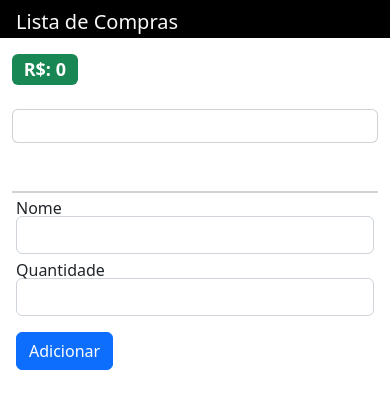
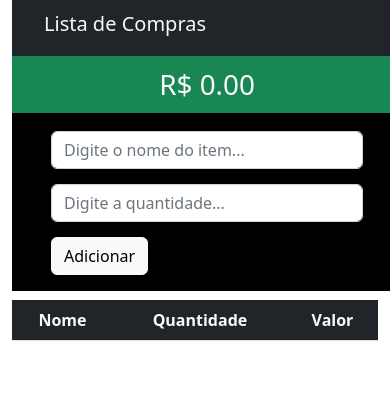
Before and after one commit to mooizabaatista/lista-compras, a React (Create React App) app: page / in a window 390 px wide. Shown: the top 408 px of the page. Built offline with nearby package versions, Linux system fonts and the light colour scheme; some icons are missing.

Commit message:
modificacoes

```diff
--- a/public/index.html
+++ b/public/index.html
@@ -3,7 +3,7 @@
   <head>
     <meta charset="utf-8" />
     <link rel="icon" href="%PUBLIC_URL%/favicon.ico" /><link href="/YOUR_PATH/favicon.ico" rel="icon" type="image/x-icon" />
-    <meta name="viewport" content="width=device-width, initial-scale=1" />
+   <meta content='maximum-scale=1.0, initial-scale=1.0, width=device-width' name='viewport'>
     <meta name="theme-color" content="#000000" />
     <meta
       name="description"
--- a/src/App.css
+++ b/src/App.css
@@ -1,119 +1,73 @@
-
-.header {
-    display: flex;
-    width: 100%;
-    background-color: #000;
+#root {
+  padding-top: 100px; /* ajuste o valor conforme necessário */
 }
 
-i:hover {
-    cursor: pointer;
+.fixed-items-top {
+  position: fixed;
+  top: 0;
+  width: 100%;
+  z-index: 2;
+  background-color: rgb(0, 0, 0);
 }
 
-.card-body {
-    user-select: none;
+.table-items {
+  padding-top: 250px; /* ajuste o valor para corresponder à altura do elemento fixo */
+  z-index: 1;
 }
 
-
-
-.badge{
-    font-size: 15px;
+.form-items {
+    width: 80%;
+    margin: 0 auto;
 }
 
-.total {
-    font-size: 32px;
-}
-
-.item-lista {
-    display: flex;
-    align-items: center;
-    justify-content: space-around;
-}
-
-.item-lista-riscado {
-    display: flex;
-    align-items: center;
-    justify-content: space-around;
-    text-decoration: line-through;
-    text-decoration-thickness: 3px;
-    text-decoration-color: red;
+.form-items input {
+    margin-top: 10px;
+    margin-bottom: 15px;
 }
 
 .valor {
-    border: none;
-    border-bottom: solid thin #999;
+    width: 80%;
+    font-weight: bold;
 }
 
-.valor-total {
-        font-size:25px;
+.nome-item {
+    font-weight: bold;
+}
+
+/* Responsive Smartphones */
+@media (max-width: 767px) {
+   .table {
+        width: 100%!important;
+    }
+    .nome-item {
+        font-weight: bold;
+        font-size: 0.9em;
     }
 
-.valor:focus {
-    outline: none;
-    box-shadow: none;
-}
-
-.nome-item{
-    width: 100px;
-    font-size: 15px!important;
-    min-width: 70px;
-    max-width: 70px;
-}
-
-p:hover {
-    cursor: pointer;
-}
-
-
-
-@media (max-width: 767px) {
-    .valor-total {
-        font-size:25px;
+    .table-items {
+         padding-top: 200px; /* ajuste o valor para corresponder à altura do elemento fixo */
+         z-index: 1;
     }
 
-    .form-cadastro {
-        position: fixed;
-        z-index: 1030;
-        right: 0;
-        left: 0;
-        border-radius: 0;
-        top: 1;
-        border-width: 0 0 1px;
-        line-height: 0;
-        display:block;
-    }
-
-    .item-lista{
-        flex-direction: column;
-        justify-content: space-around;
-        align-items: center;
+    .badge {
+        font-size: 15px!important;
     }
 
     i {
-        font-size: 25px;
+        font-size: 11px!important;
+        font-weight: bold!important;
     }
 
-    .badge {
-        font-size: 18px;
+    .valor {
+        font-size: 0.9em;
     }
+}
 
-    .nome-item-lista-fix {
-        margin-top: 20px;
-        margin-bottom: 10px;
-        font-size: 25px;
-    }
+.table {
+    width: 70%;
+    margin: 0 auto;
+}
 
-    .lista-de-compras {
-        overflow: scroll;
-        max-height:250px;
-        margin-top: -40px;
-    }
-
-    .item-lista-riscado {
-        color: red;
-    }
-
-   input.valor {
-    margin-top: 15px;
-    font-size: 20px;
-   }
+.item-qtd {
+    user-select: none;
 }
--- a/src/App.js
+++ b/src/App.js
@@ -1,7 +1,7 @@
 import { useEffect, useState } from "react";
 import 'bootstrap/dist/css/bootstrap.min.css'
 
-// import app css
+
 import './App.css';
 
 function App() {
@@ -53,9 +53,10 @@ function App() {
     if (novaLista[key].qtd === 0) {
       if (window.confirm("Deseja remover o produto?")) {
         novaLista.pop(novaLista[key])
+      } else {
+        novaLista[key].qtd = 1;
       }
     }
-
     setListaCompras(novaLista);
   }
 
@@ -66,13 +67,14 @@ function App() {
       valor = 0;
     novaLista[key].valor = valor;
     setListaCompras(novaLista);
+    const valorTotal = novaLista[key].qtd * novaLista[key].valor
+    setValor(valorTotal);
   }
 
   // Risca o item selecionado
   const handleRiscaElemento = (key) => {
     const novaLista = [...listaCompras];
     const item = novaLista[key];
-
     if (item.concluido === false) {
       item.concluido = true;
       item.classe = "item-lista-riscado"
@@ -81,13 +83,25 @@ function App() {
       item.concluido = false;
       item.classe = "item-lista"
     }
-
     setListaCompras(novaLista);
   }
+
+  const handleDoubleClick = (e, key) => {
+    const novaLista = [...listaCompras];
+    novaLista[key].qtd = 1;
+    setListaCompras(novaLista);
+  }
+
 
   // Submit
   const handleSubmit = (e) => {
     e.preventDefault();
+
+    if (nome === "" || qtd === "" || qtd === "0") {
+      alert("Preencha os campos corretamente!")
+      return;
+    }
+
     const novoItem = {
       nome: nome,
       qtd: qtd,
@@ -95,79 +109,109 @@ function App() {
       concluido: false
     }
 
+
+
+
     const novaLista = [...listaCompras, novoItem];
     setListaCompras(novaLista);
 
+    setNome("");
+    setQtd("");
+
     document.querySelector("#nome").value = '';
     document.querySelector("#qtd").value = '';
+    document.querySelector("#nome").focus();
+  }
 
-    document.querySelector("#nome").focus();
+  // Remove
+  const handleRemove = (key) => {
+    const novaLista = [...listaCompras];
+    if (window.confirm("Deseja remover o produto?")) {
+      novaLista.pop(novaLista[key])
+    }
+    setListaCompras(novaLista);
   }
 
   return (
     <>
-      <div>
-        <header className="header text-light">
-          <h1 className="mx-3 my-1 fs-5"><i className="fal fa-shopping-cart "></i> Lista de Compras </h1>
+      <div className="container-fluid">
+
+        <div className="fixed-items-top">
+          <div className="bg-dark">
+            <div className="row">
+              <div className="col-12">
+                <header className="header text-light bg-dark py-2">
+                  <h1 className="mx-3 my-1 fs-5"><i className="fal fa-shopping-cart fs-5 me-3 "></i> Lista de Compras </h1>
                 </header>
-        <div className="container">
-          <div className="row">
-            <div className="col-12 my-3">
-              <h3 className="card-title mb-4 text-dark"><span className="badge bg-success valor-total">R$: {parseFloat(total.toFixed(2))}</span></h3>
               </div>
             </div>
-          <div className="row mt-4">
-            <div className="col-md-6 text-center">
-              <div className="card mb-5 lista-de-compras">
-                <div className="card-body ">
+
+
+            <div className="row my-2">
+              <div className="col-12">
+                <div className="total text-light py-2 text-center bg-success">
+                  <h1 className="mx-3 my-1 fs-1">R$ {total.toFixed(2)}</h1>
+                </div>
+              </div>
+            </div>
+          </div>
+
+          <div className="row mb-3">
+            <div className="col-md-12 col-xs-12 text-light ">
+              <form className="form-items" onSubmit={(e) => { handleSubmit(e) }}>
+                <input type="text" placeholder="Digite o nome do item..." className="form-control" id="nome" onChange={(e) => { setNome(e.target.value) }} autoComplete="off" />
+                <input type="number" placeholder="Digite a quantidade..." className="form-control" id="qtd" onChange={(e) => { setQtd(e.target.value) }} autoComplete="off" />
+                <input type="hidden" className="form-control" id="valor" value={valor} onChange={(e) => { setValor(e.target.value) }} />
+                <button type="submit" className="btn btn-light ">Adicionar</button>
+              </form>
+            </div>
+          </div>
+        </div>
+
+
+
+        <div className="table-responsive table-items">
+          <table className="table text-center">
+            <thead className="bg-dark text-light">
+              <tr>
+                <th>Nome</th>
+                <th>Quantidade</th>
+                <th>Valor</th>
+              </tr>
+            </thead>
+            <tbody>
               {
                 listaCompras.map((item, key) => {
                   return (
-                        <p key={key} className="item-lista" >
-                          <span className={item.classe + ' nome-item-lista-fix'} onClick={(e) => { handleRiscaElemento(key) }}>{item.nome} </span>
-                          <div className="quantidade-item-lista">
-                            <i className="fal fa-minus ms-3 bg-primary p-1 rounded text-light" onClick={(e) => handleDiminuiQtd(key)}></i> &nbsp; <span class="badge bg-secondary">{item.qtd < 10 ? `0${item.qtd}` : item.qtd}</span> &nbsp;<i className="fal fa-plus me-3 bg-primary p-1 rounded text-light" onClick={(e) => { handleAumentaQtd(key) }}></i>
+                    <>
+                      <tr>
+                        <td className="nome-item">{item.nome}</td>
+                        <td className="d-flex justify-content-center align-items-center item-qtd">
+                          <i className="fal fa-minus  bg-primary p-2 rounded text-light" onClick={(e) => handleDiminuiQtd(key)}></i> &nbsp;
+                          <div>
+                            <span className="badge bg-secondary fs-5" onClick={(e) => { handleDoubleClick(e, key) }}>{item.qtd}</span>
                           </div>
-                          <span className="fs-5">
+                          &nbsp;<i className="fal fa-plus bg-primary p-2 rounded text-light" onClick={(e) => { handleAumentaQtd(key) }}></i>
+                          &nbsp;<i class="fa fa-trash p-2 rounded bg-danger text-light" onClick={(e) => { handleRemove(key) }}></i>
+                        </td>
+                        <td>
                           <input
                             defaultValue={listaCompras[key].valor === 0 ? "" : listaCompras[key].valor}
                             type="text"
                             className="form-control text-center valor"
-                              placeholder="Valor"
+                            placeholder="Valor..."
                             onBlur={(e) => { handleEditaValor(key, parseFloat(e.target.value)) }}
                           />
-                          </span>
-                          <hr />
-                        </p>
-
+                        </td>
+                      </tr>
+                    </>
                   )
                 })
               }
+            </tbody>
+          </table>
         </div>
-              </div>
-            </div>
-            <div className="col-md-6">
-              <div className="card">
-                <div className="card-body form-cadastro">
-                  <form onSubmit={(e) => { handleSubmit(e) }}>
-                    <div className="mb-3">
-                      <label className="form-label">Nome</label>
-                      <input type="text" className="form-control" id="nome" onChange={(e) => { setNome(e.target.value) }} autoComplete="off" />
-                    </div>
-                    <div className="mb-3">
-                      <label className="form-label">Quantidade</label>
-                      <input type="number" className="form-control" id="qtd" onChange={(e) => { setQtd(e.target.value) }} autoComplete="off" />
-                    </div>
-                    <div className="mb-3">
-                      <input type="hidden" className="form-control" id="valor" value={valor} onChange={(e) => { setValor(e.target.value) }} />
-                    </div>
-                    <button type="submit" className="btn btn-primary">Adicionar</button>
-                  </form>
-                </div>
-              </div>
-            </div>
-          </div>
-        </div>
+
       </div>
     </>
   );
```
Lines whose indentation alone changed are shown as unchanged.
